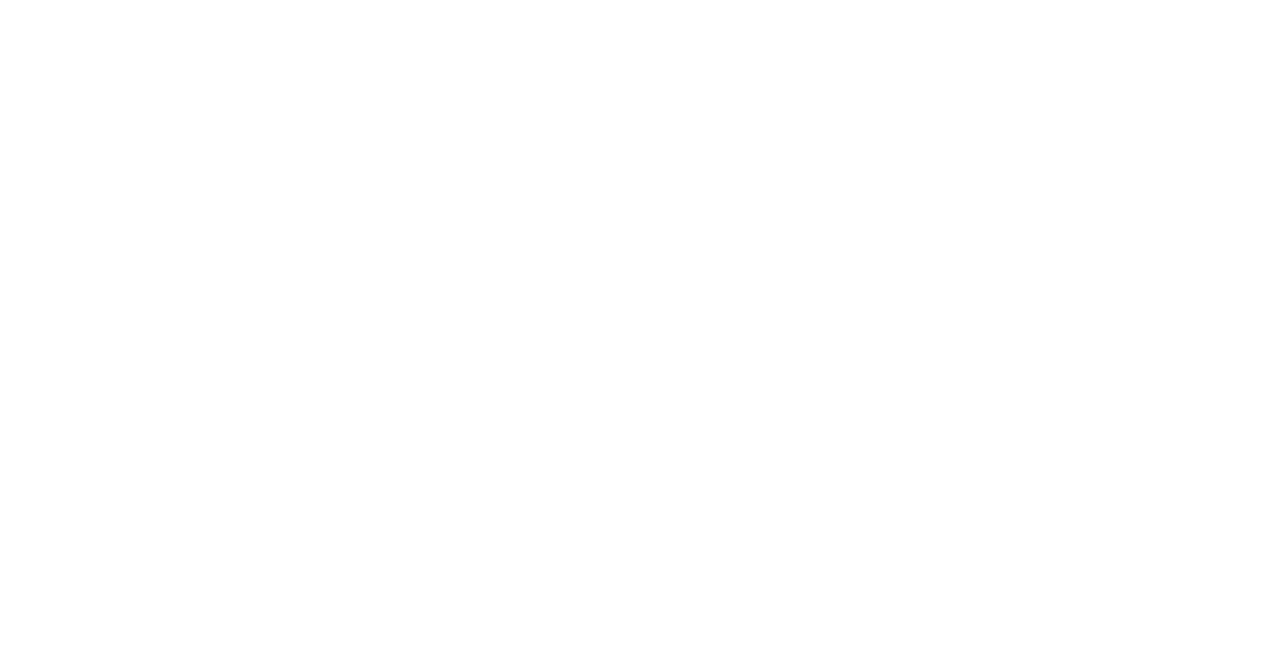
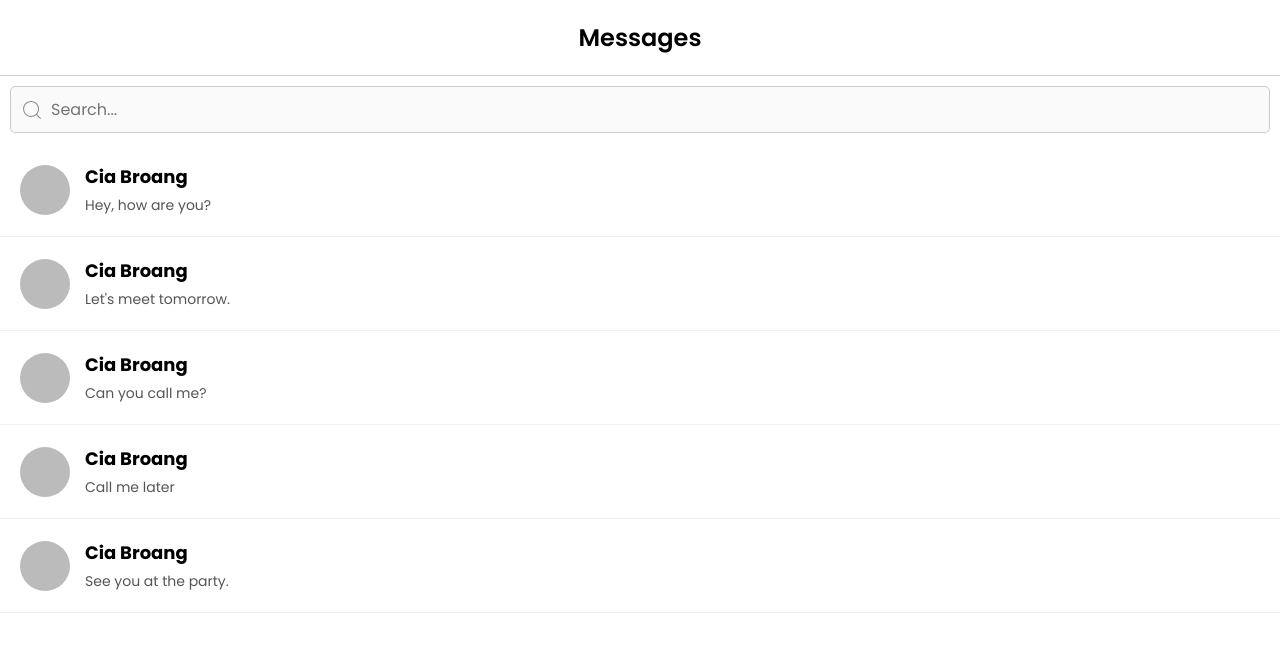
Before and after one commit to CiaBroang/Convo, a React (Create React App) app: page /messages in a window 1280 px wide. Before the commit this address had no page. Shown: the top 652 px of the page. Built offline with nearby package versions, Linux system fonts and the light colour scheme.

Commit message:
See all messages page and some design fixes. Icons, paddings, colors etc.

```diff
--- a/package.json
+++ b/package.json
@@ -27,6 +27,7 @@
     "pg": "^8.11.5",
     "react": "^18.3.1",
     "react-dom": "^18.3.1",
+    "react-icons": "^5.2.1",
     "react-router-dom": "^6.23.1",
     "react-scripts": "^5.0.1",
     "typescript": "^4.9.5",
--- a/public/index.html
+++ b/public/index.html
@@ -7,6 +7,9 @@
   <link rel="preconnect" href="https://fonts.googleapis.com">
   <link rel="preconnect" href="https://fonts.gstatic.com" crossorigin>
   <link href="https://fonts.googleapis.com/css2?family=Poppins:ital,wght@0,100;0,200;0,300;0,400;0,500;0,600;0,700;0,800;0,900;1,100;1,200;1,300;1,400;1,500;1,600;1,700;1,800;1,900&display=swap" rel="stylesheet">
+  <link rel="preconnect" href="https://fonts.googleapis.com">
+  <link rel="preconnect" href="https://fonts.gstatic.com" crossorigin>
+  <link href="https://fonts.googleapis.com/css2?family=Fraunces:ital,opsz,wght@0,9..144,100..900;1,9..144,100..900&family=Poppins:ital,wght@0,100;0,200;0,300;0,400;0,500;0,600;0,700;0,800;0,900;1,100;1,200;1,300;1,400;1,500;1,600;1,700;1,800;1,900&display=swap" rel="stylesheet">
 </head>
 <body>
 
--- a/src/App.tsx
+++ b/src/App.tsx
@@ -3,6 +3,7 @@
 import SignInPage from './components/SignInPage';
 import './App.css';
 import { BrowserRouter as Router, Route, Routes } from 'react-router-dom';
+import MessagesPage from './components/MessagesPage';
 
 
 const App: React.FC = () => { //React.FC definierar funktionella komponenter i TypeScript med inbyggd typkontroll och stöd för children
@@ -10,6 +11,7 @@
     <Router>
       <Routes>
         <Route path="/" element={<SignInPage />} />
+        <Route path="/messages" element={<MessagesPage />} />
         <Route path="/chat" element={<ChatWindow />} />
       </Routes>
     </Router>
--- a/src/components/ChatWindow.css
+++ b/src/components/ChatWindow.css
@@ -1,3 +1,4 @@
+/*
 .chat-window {
   display: flex;
   flex-direction: column;
@@ -6,8 +7,42 @@
   margin: 0 auto;
   border: 1px solid #ccc;
   border-radius: 10px;
-    font-family: 'Poppins', sans-serif;
+  font-family: "Poppins", sans-serif;
 }
+
+.chat-header {
+  display: flex;
+  align-items: center;
+  padding: 10px;
+  background-color: #ffffff;
+  border-bottom: 1px solid #ccc;
+}
+
+.back-icon {
+  font-size: 24px;
+  cursor: pointer;
+}
+
+.chat-header-details {
+  display: flex;
+  align-items: center;
+  margin-left: 10px;
+}
+
+.avatar-circle {
+  width: 40px;
+  height: 40px;
+  border-radius: 50%;
+  background-color: #bbb;
+  margin-right: 10px;
+  margin-left: 20px;
+}
+
+.chat-username {
+  font-size: 18px;
+  font-family: "Poppins", sans-serif;
+  /* font-weight: bold; */
+/* }
 
 .chat-content {
   flex: 1;
@@ -15,7 +50,7 @@
   flex-direction: column;
   padding: 10px;
   overflow-y: auto;
-    background-color: #fafafa;
+  background-color: #ffffff;
 }
 
 .chat-input {
@@ -30,6 +65,7 @@
   border: 1px solid #ccc;
   border-radius: 5px;
   margin-right: 10px;
+  font-family: "Poppins", sans-serif;
 }
 
 .chat-input button {
@@ -39,4 +75,123 @@
   color: white;
   border-radius: 5px;
   cursor: pointer;
+  font-size: 16px;
+  letter-spacing: 1;
+  font-family: "Poppins", sans-serif;
 }
+
+.chat-bubble {
+  max-width: 80%;
+  margin-bottom: 10px;
+  padding: 20px;
+  border-radius: 10px;
+  background-color: #f1f1f1;
+} */
+
+/* Lägg till fler react-icons */
+/* Fixa scrollen så headern inte rör på sig och det senaste meddelandet syns direkt när det skickats */
+
+.chat-window {
+  display: flex;
+  flex-direction: column;
+  height: 100vh;
+  width: 400px;
+  margin: 0 auto;
+  border: 1px solid #ccc;
+  border-radius: 10px;
+  font-family: "Poppins", sans-serif;
+}
+
+.chat-header {
+  display: flex;
+  align-items: center;
+  padding: 10px;
+  background-color: #ffffff;
+  border-bottom: 1px solid #ccc;
+}
+
+.back-icon {
+  font-size: 24px;
+  cursor: pointer;
+  margin-left: 10px;
+}
+
+.chat-header-details {
+  display: flex;
+  align-items: center;
+  margin-left: 10px;
+}
+
+.avatar-container {
+  position: relative;
+  margin-right: 10px;
+  margin-left: 20px;
+}
+
+.avatar-circle {
+  width: 40px;
+  height: 40px;
+  border-radius: 50%;
+  background-color: #bbb;
+}
+
+.active-badge {
+  position: absolute;
+  bottom: 2px;
+  right: 2px;
+  width: 10px;
+  height: 10px;
+  border-radius: 50%;
+  background-color: #37C882;
+  border: 2px solid white;
+}
+
+.chat-username {
+  font-size: 18px;
+  font-family: "Poppins", sans-serif;
+}
+
+.chat-content {
+  flex: 1;
+  display: flex;
+  flex-direction: column;
+  padding: 10px;
+  overflow-y: auto;
+  background-color: #ffffff;
+}
+
+.chat-input {
+  display: flex;
+  padding: 10px;
+  border-top: 1px solid #ccc;
+}
+
+.chat-input textarea {
+  flex: 1;
+  padding: 10px;
+  border: 1px solid #ccc;
+  border-radius: 5px;
+  margin-right: 10px;
+  font-family: "Poppins", sans-serif;
+  resize: none;
+}
+
+.chat-input button {
+  padding: 10px 20px;
+  border: none;
+  background-color: #212121;
+  color: white;
+  border-radius: 5px;
+  cursor: pointer;
+  font-size: 16px;
+  letter-spacing: 1px;
+  font-family: "Poppins", sans-serif;
+}
+
+.chat-bubble {
+  max-width: 80%;
+  margin-bottom: 10px;
+  padding: 20px;
+  border-radius: 10px;
+  background-color: #f1f1f1;
+}
--- a/src/components/ChatWindow.tsx
+++ b/src/components/ChatWindow.tsx
@@ -1,6 +1,7 @@
 import React, { useState, useEffect } from "react";
 import ChatBubble from "./ChatBubble";
 import "./ChatWindow.css";
+import { FaArrowLeftLong } from "react-icons/fa6";
 // import express, { Request, Response } from "express";
 
 interface Message {
@@ -38,7 +39,7 @@
               "Content-Type": "application/json",
             },
             redirect: "follow",
-            referrerPolicy: "no-referrer"
+            referrerPolicy: "no-referrer",
           }
         );
         if (response.ok) {
@@ -82,7 +83,10 @@
       }),
     });
     if (response.ok) {
-      setMessages([...messages, { message: newMessage, sender: "user", timestamp: ""}]); // Lös så att timestamp också visas upp. Spridningsoperatorn (...messages) används för att kopiera alla befintliga meddelanden i messages-arrayen och lägga till ett nytt objektt
+      setMessages([
+        ...messages,
+        { message: newMessage, sender: "user", timestamp: "" },
+      ]); // Lös så att timestamp också visas upp. Spridningsoperatorn (...messages) används för att kopiera alla befintliga meddelanden i messages-arrayen och lägga till ett nytt objektt
       setNewMessage(""); //återställ inputfältet
     } else {
       // Visa error för användare!
@@ -94,6 +98,16 @@
 
   return (
     <div className="chat-window">
+      <div className="chat-header">
+      <FaArrowLeftLong className="back-icon" />
+        <div className="chat-header-details">
+          <div className="avatar-container">
+            <div className="avatar-circle"></div>
+            <div className="active-badge"></div>
+          </div>
+          <span className="chat-username">Cia Broang</span>
+        </div>
+      </div>
       <div className="chat-content">
         {messages.map((msg, index) => (
           // <ChatBubble key={index} message={msg.message} isSender={msg.sender === senderId} sender={msg.sender}
@@ -101,11 +115,10 @@
         ))}
       </div>
       <div className="chat-input">
-        <input
-          type="text"
+        <textarea
           value={newMessage}
           onChange={(e) => setNewMessage(e.target.value)}
-          placeholder="Type a message..."
+          placeholder="Type your message"
         />
         <button onClick={handleSend}>Send</button>
       </div>
--- /dev/null
+++ b/src/components/MessagesPage.css
@@ -0,0 +1,143 @@
+.messages-page {
+    display: flex;
+    flex-direction: column;
+    height: 100vh;
+    width: 100%;
+    font-family: "Poppins", sans-serif;
+  }
+
+  .header {
+    display: flex;
+    align-items: center;
+    justify-content: center;
+    padding: 20px;
+    background-color: #ffffff;
+    border-bottom: 1px solid #ccc;
+  }
+
+  .header h1 {
+    margin: 0;
+    font-size: 24px;
+    font-weight: 600;
+  }
+
+  .search-bar {
+    display: flex;
+    justify-content: center;
+    padding: 10px;
+    background-color: #ffffff;
+    position: relative; /* Add relative positioning */
+  }
+
+  .search-bar input {
+    flex: 1;
+    padding: 10px 10px 10px 40px; /* Add padding to make room for the icon */
+    border: 1px solid #ccc;
+    border-radius: 5px;
+    font-size: 16px;
+    background-color: #fafafa;
+    font-family: "Poppins", sans-serif;
+  }
+
+  .search-icon {
+    position: absolute;
+    left: 20px;
+    top: 50%;
+    transform: translateY(-50%);
+    font-size: 24px;
+    color: #888;
+  }
+
+  .conversations-list {
+    flex: 1;
+    overflow-y: auto;
+    background-color: #ffffff;
+  }
+
+  .conversation-preview {
+    display: flex;
+    align-items: center;
+    padding: 20px;
+    border-bottom: 1px solid #f1f1f1;
+  }
+
+  .avatar-circle {
+    width: 50px;
+    height: 50px;
+    border-radius: 50%;
+    background-color: #bbb;
+    margin-right: 15px;
+  }
+
+  .conversation-details {
+    display: flex;
+    flex-direction: column;
+  }
+
+  .conversation-name {
+    font-size: 18px;
+    font-weight: 700;
+    margin-bottom: 5px;
+  }
+
+  .last-message {
+    font-size: 14px;
+    color: #555;
+  }
+
+  /* Media Queries för responsiveness */
+  @media (max-width: 768px) {
+    .header h1 {
+      font-size: 20px;
+    }
+
+    .search-bar input {
+      width: 100%;
+      margin: 0 10px;
+    }
+
+    .avatar-circle {
+      width: 40px;
+      height: 40px;
+    }
+
+    .conversation-name {
+      font-size: 16px;
+    }
+
+    .last-message {
+      font-size: 12px;
+    }
+  }
+
+  @media (max-width: 480px) {
+    .header h1 {
+      font-size: 18px;
+    }
+
+    .search-bar input {
+      width: 100%;
+      padding: 8px 8px 8px 35px;
+    }
+
+    .avatar-circle {
+      width: 35px;
+      height: 35px;
+    }
+
+    .conversation-preview {
+      padding: 8px;
+    }
+
+    .conversation-name {
+      font-size: 16px;
+    }
+
+    .last-message {
+      font-size: 14px;
+    }
+
+  .search-icon {
+    left: 30px;
+    }
+}
--- /dev/null
+++ b/src/components/MessagesPage.tsx
@@ -0,0 +1,47 @@
+import React from 'react';
+import './MessagesPage.css';
+import { CiSearch } from "react-icons/ci";
+
+interface ConversationPreviewProps {
+  name: string;
+  lastMessage: string;
+}
+
+const ConversationPreview: React.FC<ConversationPreviewProps> = ({ name, lastMessage }) => (
+  <div className="conversation-preview">
+    <div className="avatar-circle"></div>
+    <div className="conversation-details">
+      <div className="conversation-name">{name}</div>
+      <div className="last-message">{lastMessage}</div>
+    </div>
+  </div>
+);
+
+const MessagesPage: React.FC = () => {
+  const conversations = [
+    { name: 'Cia Broang', lastMessage: 'Hey, how are you?' },
+    { name: 'Cia Broang', lastMessage: 'Let\'s meet tomorrow.' },
+    { name: 'Cia Broang', lastMessage: 'Can you call me?' },
+    { name: 'Cia Broang', lastMessage: 'Call me later' },
+    { name: 'Cia Broang', lastMessage: 'See you at the party.' },
+  ];
+
+  return (
+    <div className="messages-page">
+      <div className="header">
+        <h1>Messages</h1>
+      </div>
+      <div className="search-bar">
+        <CiSearch className="search-icon" />
+        <input type="text" placeholder="Search..." />
+      </div>
+      <div className="conversations-list">
+        {conversations.map((conv, index) => (
+          <ConversationPreview key={index} name={conv.name} lastMessage={conv.lastMessage} />
+        ))}
+      </div>
+    </div>
+  );
+};
+
+export default MessagesPage;
```
Also changed, not shown: 1 other file (tests, documents, lock files or other folders). Lines whose indentation alone changed are shown as unchanged.
